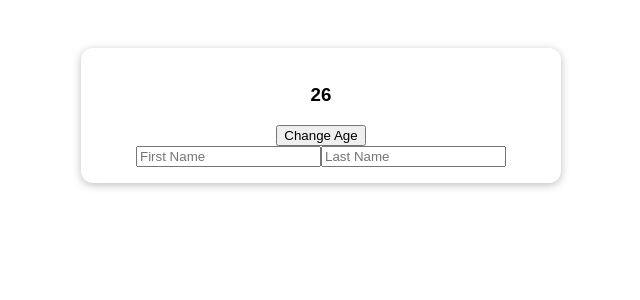
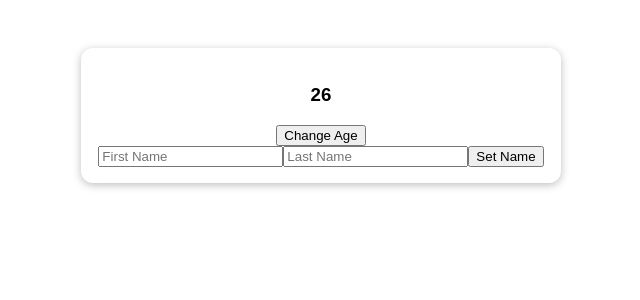
Before and after one commit to hasmikmejlumyan/Composition-api-usage, a Vue app: page / in a window 1280 px wide. Shown: the top 300 px of the page, without its empty margins (319-959 px from the left). Built offline with nearby package versions, Linux system fonts and the light colour scheme; the HTML template or start-up script is replaced by a standard one.

Commit message:
[Lesson-19] implemeneted ref

```diff
--- a/src/App.vue
+++ b/src/App.vue
@@ -6,7 +6,8 @@
 
     <div>
       <input type='text' placeholder='First Name' v-model='firstName' />
-      <input type='text' placeholder='Last Name' v-model='lastName' />
+      <input type='text' placeholder='Last Name' ref='lastNameInput' />
+      <button @click='setLastName'>Set Name</button>
     </div>
   </section>
 </template>
@@ -20,6 +21,7 @@
     const uAge = ref('26');
     const firstName = ref('');
     const lastName = ref('');
+    const lastNameInput = ref(null);
 
     // const user = reactive({
     //   name: 'Hasmik',
@@ -38,12 +40,17 @@
       uAge.value = 27;
     }
 
+    const setLastName = () => {
+      lastName.value = lastNameInput.value.value;
+    }
+
     return {
       userName: uName,
       userAge: uAge,
       setAge: setNewAge,
       firstName,
-      lastName,
+      lastNameInput,
+      setLastName,
     };
   },
 };
```
